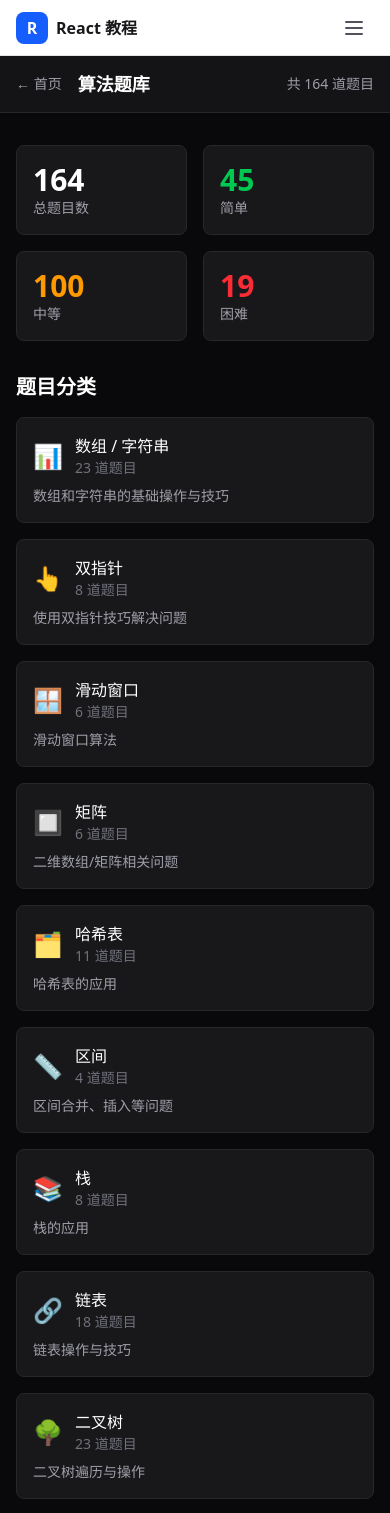
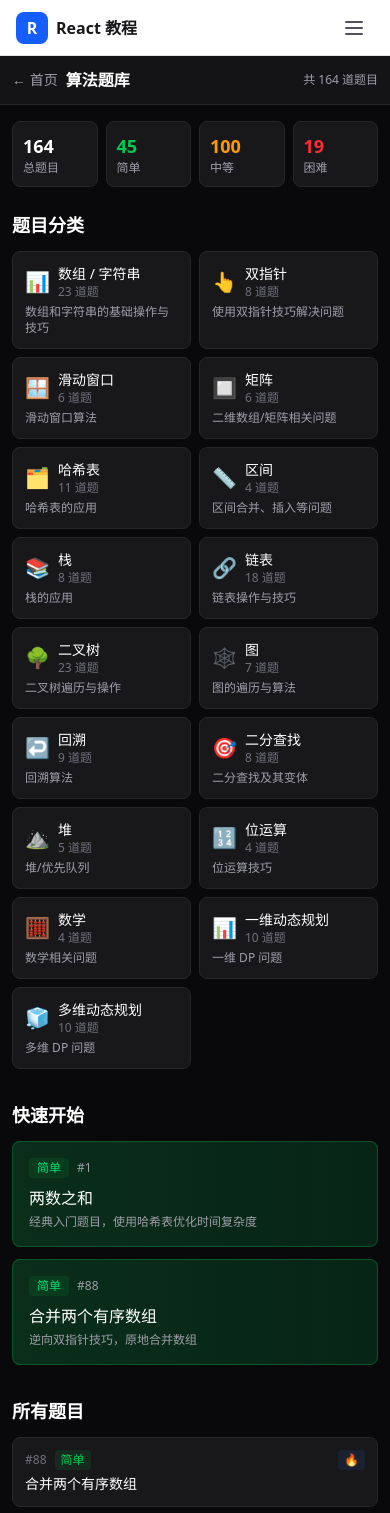
Before and after one commit to No-53students/Study, a Next.js app: page /problems in a window 390 px wide. Shown: the top 1513 px of the page. Built offline with nearby package versions, Linux system fonts and the light colour scheme.

Commit message:
leetCode

```diff
--- a/package.json
+++ b/package.json
@@ -15,6 +15,7 @@
     "react": "19.2.0",
     "react-dom": "19.2.0",
     "react-markdown": "^10.1.0",
+    "react-syntax-highlighter": "^16.1.0",
     "remark-gfm": "^4.0.1"
   },
   "devDependencies": {
@@ -23,6 +24,7 @@
     "@types/node": "^20",
     "@types/react": "^19",
     "@types/react-dom": "^19",
+    "@types/react-syntax-highlighter": "^15.5.13",
     "babel-plugin-react-compiler": "1.0.0",
     "eslint": "^9",
     "eslint-config-next": "16.0.1",
--- a/src/app/(algorithms)/problems/page.tsx
+++ b/src/app/(algorithms)/problems/page.tsx
@@ -11,52 +11,52 @@ export default function ProblemsPage() {
     <div className="min-h-screen bg-zinc-950 text-white">
       {/* 顶部导航 */}
       <header className="sticky top-0 z-10 border-b border-zinc-800 bg-zinc-900/80 backdrop-blur-sm">
-        <div className="mx-auto flex h-14 max-w-7xl items-center justify-between px-4">
-          <div className="flex items-center gap-4">
+        <div className="mx-auto flex h-12 sm:h-14 max-w-7xl items-center justify-between px-3 sm:px-4">
+          <div className="flex items-center gap-2 sm:gap-4">
             <Link
               href="/"
               className="text-sm text-zinc-400 hover:text-white transition-colors"
             >
               ← 首页
             </Link>
-            <h1 className="text-lg font-semibold">算法题库</h1>
+            <h1 className="text-base sm:text-lg font-semibold">算法题库</h1>
           </div>
-          <div className="flex items-center gap-4 text-sm text-zinc-400">
+          <div className="flex items-center gap-4 text-xs sm:text-sm text-zinc-400">
             <span>共 {totalProblems} 道题目</span>
           </div>
         </div>
       </header>
 
-      <main className="mx-auto max-w-7xl px-4 py-8">
+      <main className="mx-auto max-w-7xl px-3 sm:px-4 py-4 sm:py-8 pb-safe">
         {/* 统计概览 */}
-        <div className="mb-8 grid grid-cols-2 md:grid-cols-4 gap-4">
-          <div className="rounded-lg bg-zinc-900 border border-zinc-800 p-4">
-            <div className="text-3xl font-bold text-white">{totalProblems}</div>
-            <div className="text-sm text-zinc-400">总题目数</div>
+        <div className="mb-6 sm:mb-8 grid grid-cols-4 gap-2 sm:gap-4">
+          <div className="rounded-lg bg-zinc-900 border border-zinc-800 p-2.5 sm:p-4">
+            <div className="text-lg sm:text-3xl font-bold text-white">{totalProblems}</div>
+            <div className="text-xs sm:text-sm text-zinc-400">总题目</div>
           </div>
-          <div className="rounded-lg bg-zinc-900 border border-zinc-800 p-4">
-            <div className={`text-3xl font-bold ${DIFFICULTY_CONFIG.easy.color}`}>
+          <div className="rounded-lg bg-zinc-900 border border-zinc-800 p-2.5 sm:p-4">
+            <div className={`text-lg sm:text-3xl font-bold ${DIFFICULTY_CONFIG.easy.color}`}>
               {difficultyStats.easy}
             </div>
-            <div className="text-sm text-zinc-400">简单</div>
+            <div className="text-xs sm:text-sm text-zinc-400">简单</div>
           </div>
-          <div className="rounded-lg bg-zinc-900 border border-zinc-800 p-4">
-            <div className={`text-3xl font-bold ${DIFFICULTY_CONFIG.medium.color}`}>
+          <div className="rounded-lg bg-zinc-900 border border-zinc-800 p-2.5 sm:p-4">
+            <div className={`text-lg sm:text-3xl font-bold ${DIFFICULTY_CONFIG.medium.color}`}>
               {difficultyStats.medium}
             </div>
-            <div className="text-sm text-zinc-400">中等</div>
+            <div className="text-xs sm:text-sm text-zinc-400">中等</div>
           </div>
-          <div className="rounded-lg bg-zinc-900 border border-zinc-800 p-4">
-            <div className={`text-3xl font-bold ${DIFFICULTY_CONFIG.hard.color}`}>
+          <div className="rounded-lg bg-zinc-900 border border-zinc-800 p-2.5 sm:p-4">
+            <div className={`text-lg sm:text-3xl font-bold ${DIFFICULTY_CONFIG.hard.color}`}>
               {difficultyStats.hard}
             </div>
-            <div className="text-sm text-zinc-400">困难</div>
+            <div className="text-xs sm:text-sm text-zinc-400">困难</div>
           </div>
         </div>
 
         {/* 分类列表 */}
-        <h2 className="text-xl font-semibold mb-4">题目分类</h2>
-        <div className="grid grid-cols-1 md:grid-cols-2 lg:grid-cols-3 gap-4">
+        <h2 className="text-lg sm:text-xl font-semibold mb-3 sm:mb-4">题目分类</h2>
+        <div className="grid grid-cols-2 sm:grid-cols-2 lg:grid-cols-3 gap-2 sm:gap-4">
           {CATEGORIES.map((category) => {
             const count = categoryStats[category.id] || 0;
             if (count === 0) return null;
@@ -65,72 +65,112 @@ export default function ProblemsPage() {
               <Link
                 key={category.id}
                 href={`/problems/category/${category.id}`}
-                className="group rounded-lg bg-zinc-900 border border-zinc-800 p-4 hover:border-zinc-600 transition-colors"
+                className="group rounded-lg bg-zinc-900 border border-zinc-800 p-3 sm:p-4 hover:border-zinc-600 active:scale-[0.98] transition-all"
               >
-                <div className="flex items-center gap-3 mb-2">
-                  <span className="text-2xl">{category.icon}</span>
-                  <div>
-                    <h3 className="font-medium group-hover:text-green-400 transition-colors">
+                <div className="flex items-center gap-2 sm:gap-3 mb-1 sm:mb-2">
+                  <span className="text-xl sm:text-2xl">{category.icon}</span>
+                  <div className="min-w-0 flex-1">
+                    <h3 className="font-medium text-sm sm:text-base group-hover:text-green-400 transition-colors truncate">
                       {category.name}
                     </h3>
-                    <p className="text-sm text-zinc-500">{count} 道题目</p>
+                    <p className="text-xs sm:text-sm text-zinc-500">{count} 道题</p>
                   </div>
                 </div>
-                <p className="text-sm text-zinc-400">{category.description}</p>
+                <p className="text-xs sm:text-sm text-zinc-400 line-clamp-2 hidden sm:block">{category.description}</p>
               </Link>
             );
           })}
         </div>
 
         {/* 快速开始 */}
-        <div className="mt-12">
-          <h2 className="text-xl font-semibold mb-4">快速开始</h2>
-          <div className="grid grid-cols-1 md:grid-cols-2 gap-4">
+        <div className="mt-8 sm:mt-12">
+          <h2 className="text-lg sm:text-xl font-semibold mb-3 sm:mb-4">快速开始</h2>
+          <div className="grid grid-cols-1 sm:grid-cols-2 gap-3 sm:gap-4">
             <Link
               href="/problems/two-sum"
-              className="rounded-lg bg-gradient-to-r from-green-900/50 to-green-800/30 border border-green-700/50 p-6 hover:border-green-500/50 transition-colors"
+              className="rounded-lg bg-gradient-to-r from-green-900/50 to-green-800/30 border border-green-700/50 p-4 sm:p-6 hover:border-green-500/50 active:scale-[0.98] transition-all"
             >
               <div className="flex items-center gap-2 mb-2">
                 <span className="px-2 py-0.5 rounded text-xs font-medium text-green-400 bg-green-500/10">
                   简单
                 </span>
-                <span className="text-sm text-zinc-400">#1</span>
+                <span className="text-xs sm:text-sm text-zinc-400">#1</span>
               </div>
-              <h3 className="text-lg font-medium mb-1">两数之和</h3>
-              <p className="text-sm text-zinc-400">
+              <h3 className="text-base sm:text-lg font-medium mb-1">两数之和</h3>
+              <p className="text-xs sm:text-sm text-zinc-400 line-clamp-2">
                 经典入门题目，使用哈希表优化时间复杂度
               </p>
             </Link>
 
             <Link
               href="/problems/merge-sorted-array"
-              className="rounded-lg bg-gradient-to-r from-green-900/50 to-green-800/30 border border-green-700/50 p-6 hover:border-green-500/50 transition-colors"
+              className="rounded-lg bg-gradient-to-r from-green-900/50 to-green-800/30 border border-green-700/50 p-4 sm:p-6 hover:border-green-500/50 active:scale-[0.98] transition-all"
             >
               <div className="flex items-center gap-2 mb-2">
                 <span className="px-2 py-0.5 rounded text-xs font-medium text-green-400 bg-green-500/10">
                   简单
                 </span>
-                <span className="text-sm text-zinc-400">#88</span>
+                <span className="text-xs sm:text-sm text-zinc-400">#88</span>
               </div>
-              <h3 className="text-lg font-medium mb-1">合并两个有序数组</h3>
-              <p className="text-sm text-zinc-400">
+              <h3 className="text-base sm:text-lg font-medium mb-1">合并两个有序数组</h3>
+              <p className="text-xs sm:text-sm text-zinc-400 line-clamp-2">
                 逆向双指针技巧，原地合并数组
               </p>
             </Link>
           </div>
         </div>
 
-        {/* 所有题目列表 */}
-        <div className="mt-12">
-          <h2 className="text-xl font-semibold mb-4">所有题目</h2>
-          <div className="rounded-lg border border-zinc-800 overflow-hidden">
+        {/* 所有题目列表 - 移动端使用卡片，桌面端使用表格 */}
+        <div className="mt-8 sm:mt-12">
+          <h2 className="text-lg sm:text-xl font-semibold mb-3 sm:mb-4">所有题目</h2>
+
+          {/* 移动端卡片列表 */}
+          <div className="sm:hidden space-y-2">
+            {allProblems.map((problem) => {
+              const relevanceConfig = problem.frontendRelevance
+                ? FRONTEND_RELEVANCE_CONFIG[problem.frontendRelevance]
+                : null;
+
+              return (
+                <Link
+                  key={problem.id}
+                  href={`/problems/${problem.id}`}
+                  className="block rounded-lg bg-zinc-900 border border-zinc-800 p-3 active:scale-[0.99] transition-all"
+                >
+                  <div className="flex items-start justify-between gap-2">
+                    <div className="min-w-0 flex-1">
+                      <div className="flex items-center gap-2 mb-1">
+                        <span className="text-xs text-zinc-500">#{problem.leetcodeId || "-"}</span>
+                        <span
+                          className={`px-1.5 py-0.5 rounded text-xs font-medium ${DIFFICULTY_CONFIG[problem.difficulty].color} ${DIFFICULTY_CONFIG[problem.difficulty].bg}`}
+                        >
+                          {DIFFICULTY_CONFIG[problem.difficulty].label}
+                        </span>
+                      </div>
+                      <h3 className="text-sm font-medium truncate">{problem.title}</h3>
+                    </div>
+                    {relevanceConfig && (
+                      <span
+                        className={`shrink-0 px-1.5 py-0.5 rounded text-xs ${relevanceConfig.color} ${relevanceConfig.bg}`}
+                      >
+                        {relevanceConfig.icon}
+                      </span>
+                    )}
+                  </div>
+                </Link>
+              );
+            })}
+          </div>
+
+          {/* 桌面端表格 */}
+          <div className="hidden sm:block rounded-lg border border-zinc-800 overflow-hidden">
             <table className="w-full">
               <thead className="bg-zinc-900">
                 <tr className="text-left text-sm text-zinc-400">
                   <th className="px-4 py-3 font-medium">题号</th>
                   <th className="px-4 py-3 font-medium">题目</th>
                   <th className="px-4 py-3 font-medium">难度</th>
-                  <th className="px-4 py-3 font-medium hidden sm:table-cell">前端</th>
+                  <th className="px-4 py-3 font-medium">前端</th>
                   <th className="px-4 py-3 font-medium hidden md:table-cell">分类</th>
                 </tr>
               </thead>
@@ -163,7 +203,7 @@ export default function ProblemsPage() {
                           {DIFFICULTY_CONFIG[problem.difficulty].label}
                         </span>
                       </td>
-                      <td className="px-4 py-3 hidden sm:table-cell">
+                      <td className="px-4 py-3">
                         {relevanceConfig && (
                           <span
                             className={`inline-flex items-center gap-1 px-2 py-0.5 rounded text-xs font-medium ${relevanceConfig.color} ${relevanceConfig.bg}`}
--- a/src/app/globals.css
+++ b/src/app/globals.css
@@ -28,6 +28,8 @@ body {
   background: var(--background);
   color: var(--foreground);
   font-family: var(--font-sans), Arial, Helvetica, sans-serif;
+  -webkit-tap-highlight-color: transparent;
+  -webkit-touch-callout: none;
 }
 
 /* 滚动条样式 */
@@ -66,3 +68,51 @@ body {
 .pt-safe {
   padding-top: env(safe-area-inset-top, 0px);
 }
+
+/* 移动端触摸优化 */
+@media (max-width: 640px) {
+  /* 隐藏移动端滚动条 */
+  ::-webkit-scrollbar {
+    display: none;
+  }
+
+  * {
+    scrollbar-width: none;
+  }
+}
+
+/* 触摸反馈动画 */
+.touch-feedback {
+  transition: transform 0.1s ease-out, opacity 0.1s ease-out;
+}
+
+.touch-feedback:active {
+  transform: scale(0.98);
+  opacity: 0.9;
+}
+
+/* 文本截断工具类 */
+.line-clamp-2 {
+  display: -webkit-box;
+  -webkit-line-clamp: 2;
+  -webkit-box-orient: vertical;
+  overflow: hidden;
+}
+
+.line-clamp-3 {
+  display: -webkit-box;
+  -webkit-line-clamp: 3;
+  -webkit-box-orient: vertical;
+  overflow: hidden;
+}
+
+/* 移除 prose 中代码块的最小宽度限制，优化移动端显示 */
+.prose pre {
+  min-width: 0;
+  overflow-x: auto;
+}
+
+.prose pre code {
+  white-space: pre-wrap;
+  word-break: break-word;
+}
```
Also changed, not shown: src/app/(algorithms)/problems/leetcode/page.tsx (+102 -60 lines), src/app/page.tsx (+47 -47 lines), src/components/GroupPageLayout.tsx (+18 -18 lines), src/components/HookPageLayout.tsx (+11 -11 lines), src/components/Sidebar.tsx (+4 -3 lines), 项目规划/规划.md (+4 -4 lines), 1 other file (tests, documents, lock files or other folders).
